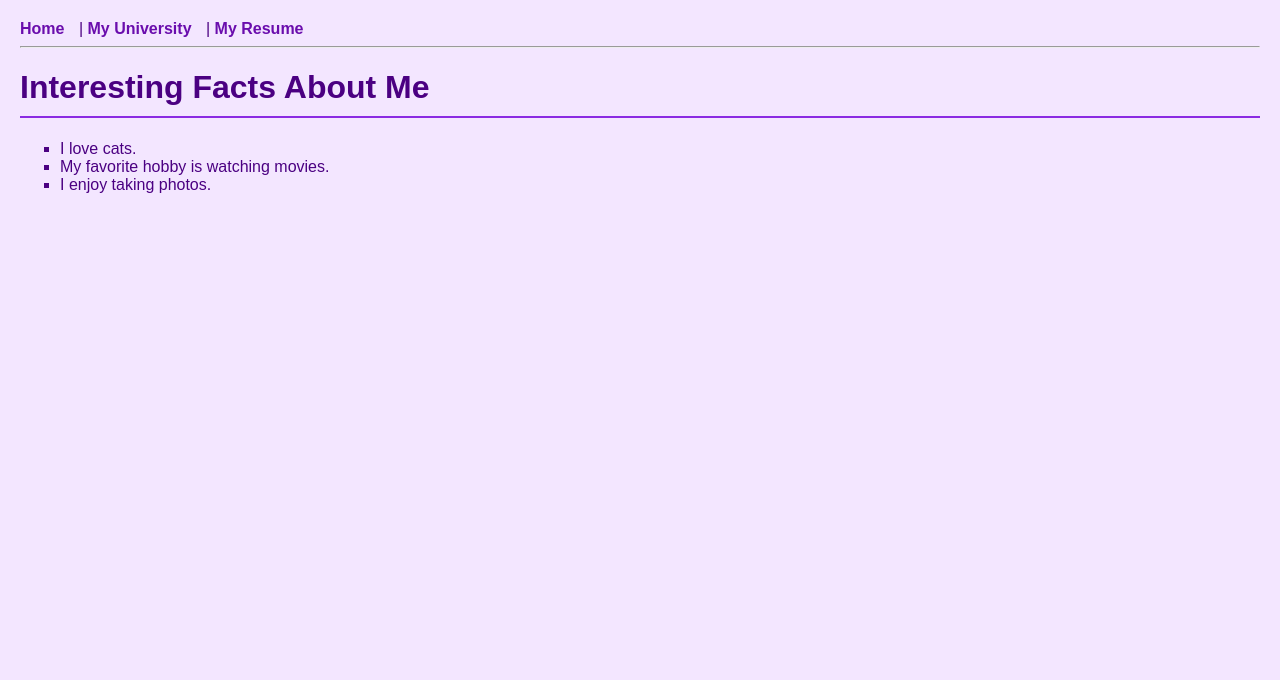
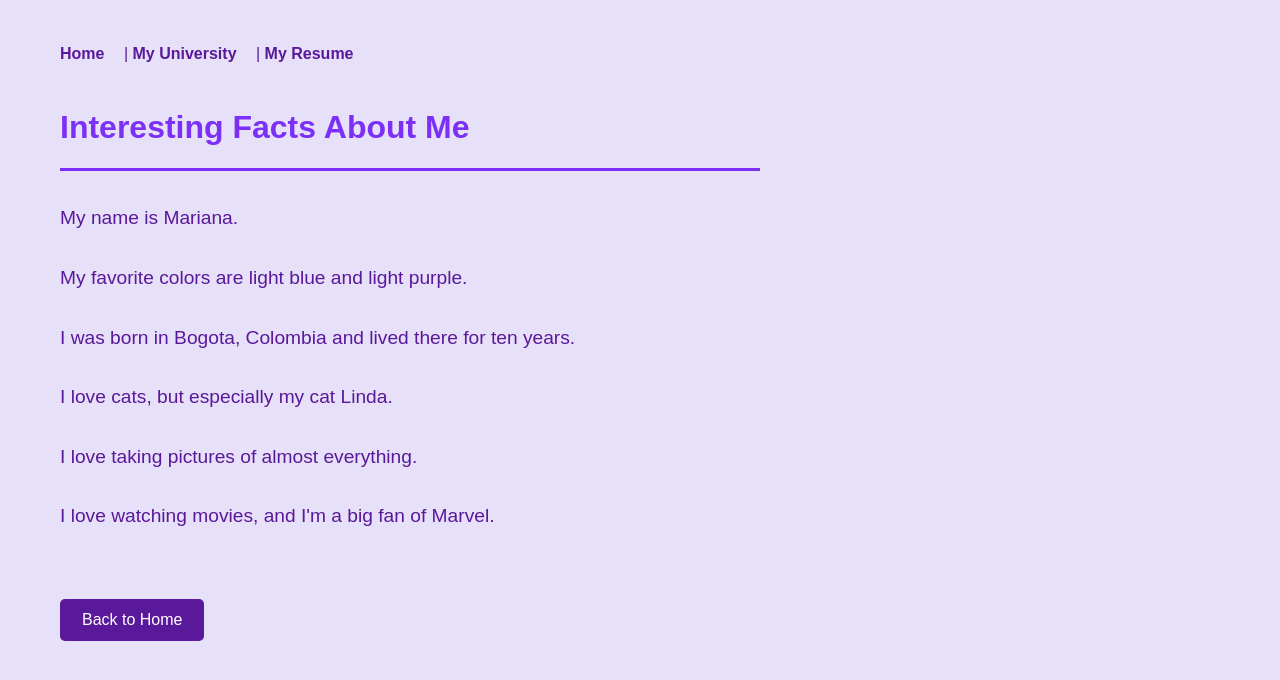
Before and after one commit to marypcruz1808-commits/my-university-site, a plain HTML site: page index.html in a window 1280 px wide. Drawn offline with Linux system fonts and the light colour scheme.

Commit message:
index.html

```diff
--- a/index.html
+++ b/index.html
@@ -2,29 +2,51 @@
 <html lang="en">
 <head>
     <meta charset="UTF-8" />
-    <title>About Me</title>
+    <title>Interesting Facts About Me</title>
     <style>
         body {
-            background-color: #f3e6ff; /* Light purple background */
+            background-color: #e6e0f8; /* Light purple background */
             font-family: Arial, sans-serif;
-            color: #4b0082; /* Dark purple text */
-            margin: 20px;
+            color: #5a189a; /* Purple text */
+            margin: 40px 60px;
+            max-width: 700px;
+            line-height: 1.8;
+        }
+        h1 {
+            color: #7b2ff7; /* A brighter purple */
+            border-bottom: 3px solid #7b2ff7;
+            padding-bottom: 12px;
+            margin-bottom: 30px;
+        }
+        .fact {
+            margin-bottom: 25px;
+            font-size: 1.2rem;
+        }
+        button {
+            background-color: #5a189a;
+            color: white;
+            border: none;
+            padding: 12px 22px;
+            font-size: 16px;
+            border-radius: 5px;
+            cursor: pointer;
+            margin-top: 40px;
+        }
+        button:hover {
+            background-color: #3c096c;
         }
         nav a {
-            color: #6a0dad;
+            color: #5a189a;
             text-decoration: none;
             font-weight: bold;
-            margin-right: 10px;
+            margin-right: 15px;
+            font-size: 1rem;
         }
         nav a:hover {
             text-decoration: underline;
         }
-        h1 {
-            border-bottom: 2px solid #8a2be2;
-            padding-bottom: 10px;
-        }
-        ul {
-            list-style-type: square;
+        nav {
+            margin-bottom: 30px;
         }
     </style>
 </head>
@@ -34,12 +56,16 @@
         <a href="myUniversity.html">My University</a> |
         <a href="resume.html">My Resume</a>
     </nav>
-    <hr />
+
     <h1>Interesting Facts About Me</h1>
-    <ul>
-        <li>I love cats.</li>
-        <li>My favorite hobby is watching movies.</li>
-        <li>I enjoy taking photos.</li>
-    </ul>
+
+    <div class="fact">My name is Mariana.</div>
+    <div class="fact">My favorite colors are light blue and light purple.</div>
+    <div class="fact">I was born in Bogota, Colombia and lived there for ten years.</div>
+    <div class="fact">I love cats, but especially my cat Linda.</div>
+    <div class="fact">I love taking pictures of almost everything.</div>
+    <div class="fact">I love watching movies, and I'm a big fan of Marvel.</div>
+
+    <button onclick="window.location.href='index.html'">Back to Home</button>
 </body>
 </html>
```
